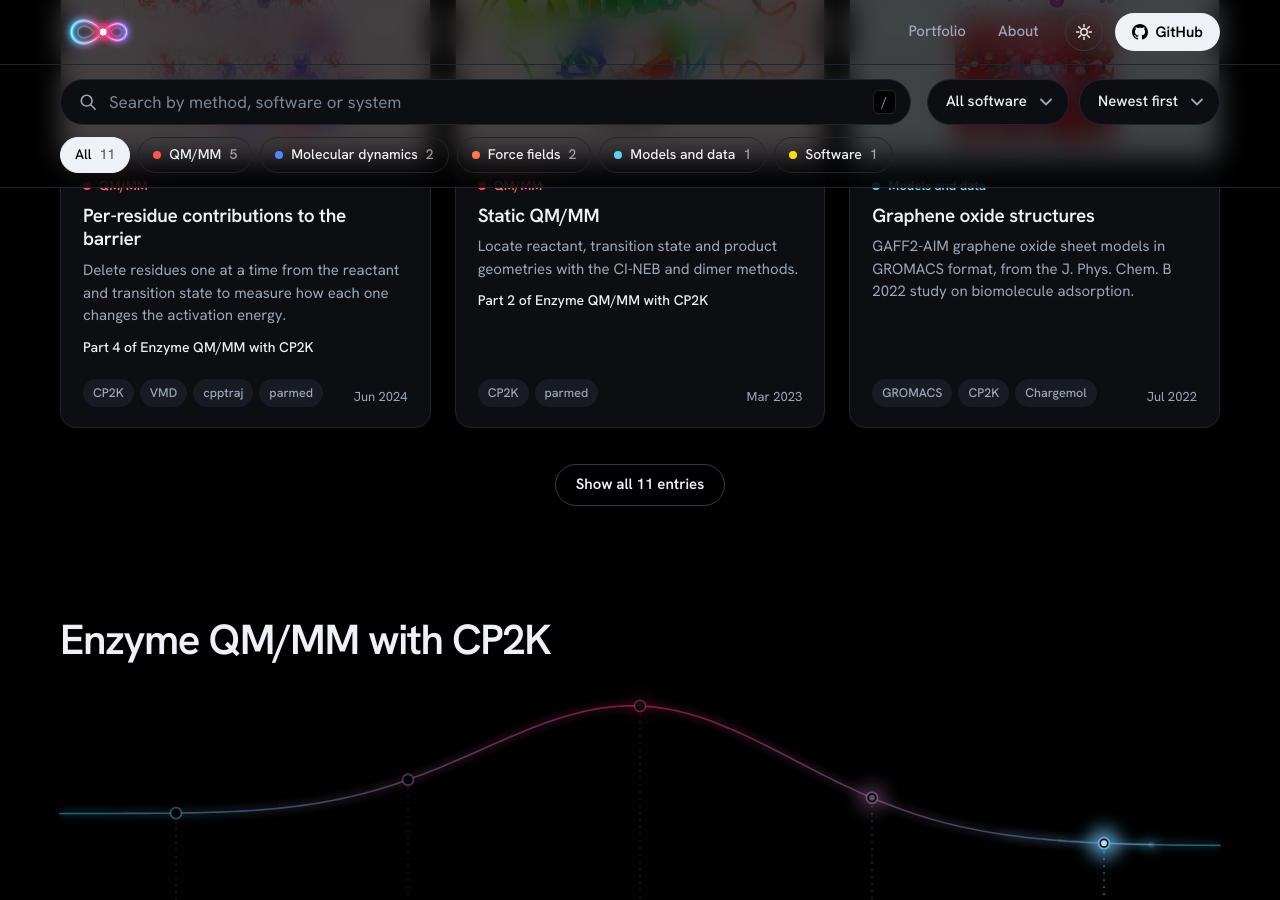
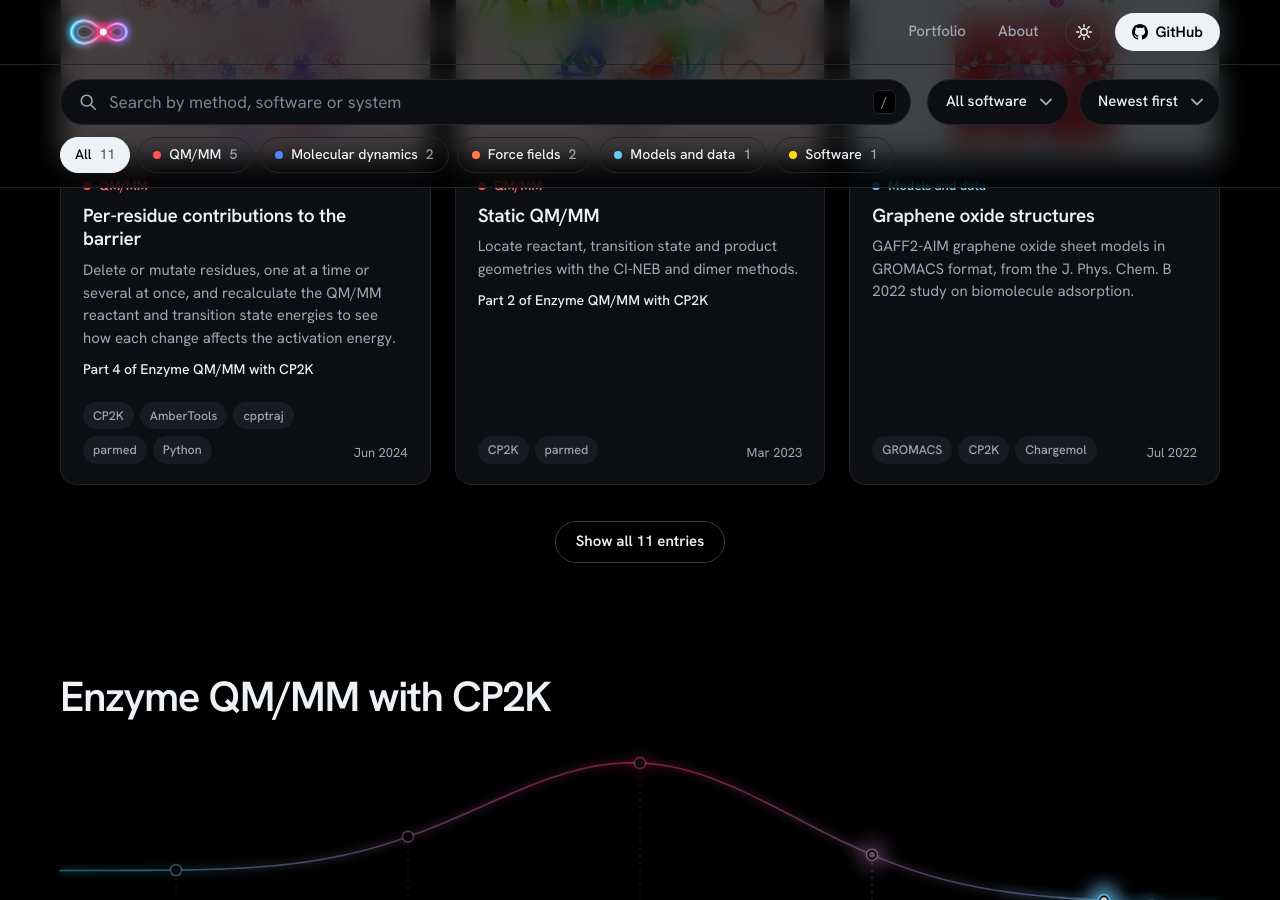
Before and after one commit to arvpinto/arvpinto.github.io, a Jekyll site: the page built from index.html, in a window 1280 px wide and 900 px high, scrolled down 2263 px. Built offline with Jekyll 4.4.1, drawn with Linux system fonts in a browser that asks for light colours.

Commit message:
Revise residue deletion resource details
Updated text to clarify residue deletion process and modified tools and URL.

```diff
--- a/_data/resources.yml
+++ b/_data/resources.yml
@@ -46,12 +46,12 @@
 
 - slug: residue-deletion
   title: Per-residue contributions to the barrier
-  text: Delete residues one at a time from the reactant and transition state to measure how each one changes the activation energy.
+  text: Delete or mutate residues, one at a time or several at once, and recalculate the QM/MM reactant and transition state energies to see how each change affects the activation energy.
   category: qmmm
-  tools: [CP2K, VMD, cpptraj, parmed]
-  url: https://arvpinto.github.io/enzyme_ts_deletion_cp2k/
+  tools: [CP2K, AmberTools, cpptraj, parmed, Python]
+  url: https://arvpinto.github.io/enzyme_mutagenesis_cp2k/
   image: residue-deletion.webp
-  alt: Protein surface with acidic and basic residues coloured red and blue
+  alt: Transparent protein surface with acidic and basic residues coloured red and blue around the bound substrate
   added: 2024-06-09
 
 # Date unknown (repository not public): please add "added:".
```
